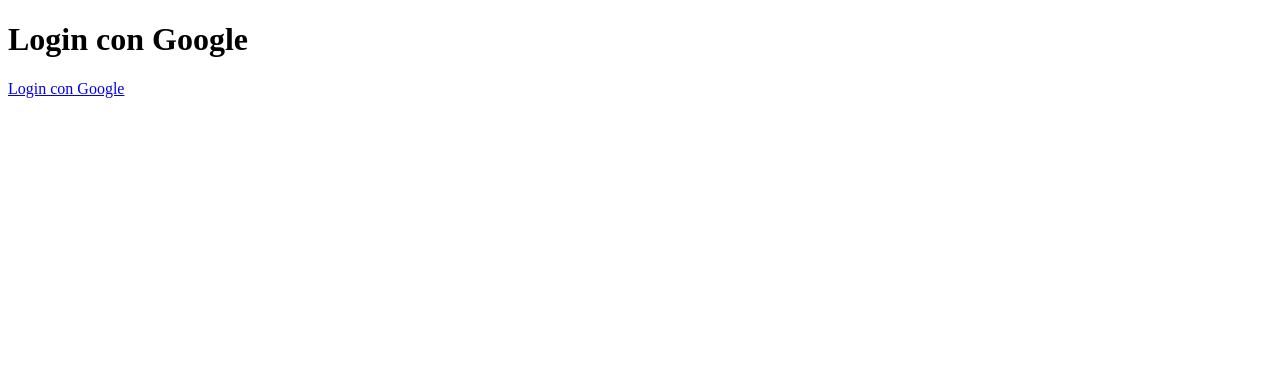
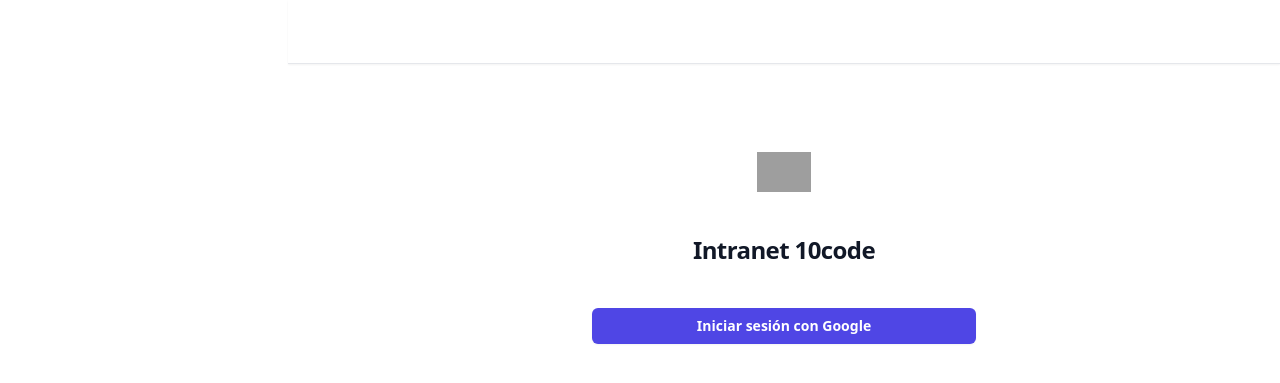
Before and after one commit to jmarqu18/intranet, a Django app: page /login/ in a window 1280 px wide. Shown: the top 383 px of the page. Run offline with Django 5.2, Linux system fonts and the light colour scheme; parts of the project's set-up code (start-up, migrations or seed data) failed here and were passed over; some libraries are stand-ins or nearby versions; grey boxes are pictures that could not be loaded.

Commit message:
Actualizar plantillas de inicio de sesión y página de inicio

```diff
--- /dev/null
+++ b/templates/_base.html
@@ -0,0 +1,62 @@
+{% load static tailwind_tags %}
+<!DOCTYPE html>
+<html class="h-full bg-white">
+
+<head>
+    <meta charset="UTF-8">
+    <meta name="viewport" content="width=device-width, initial-scale=1.0">
+    <title>{% block title %}10code Intranet{% endblock %}</title>
+    {% tailwind_css %}
+</head>
+
+<body class="h-full">
+    <div>
+        <!-- Off-canvas menu for mobile, show/hide based on off-canvas menu state. -->
+        <div class="relative z-50 lg:hidden" role="dialog" aria-modal="true">
+            <!-- Off-canvas menu backdrop -->
+            <div class="fixed inset-0 bg-gray-900/80"></div>
+
+            <div class="fixed inset-0 flex">
+                <!-- Off-canvas menu -->
+                <div class="relative mr-16 flex w-full max-w-xs flex-1">
+                    <!-- Close button -->
+                    <div class="absolute left-full top-0 flex w-16 justify-center pt-5">
+                        <button type="button" class="-m-2.5 p-2.5">
+                            <span class="sr-only">Close sidebar</span>
+                            <svg class="h-6 w-6 text-white" fill="none" viewBox="0 0 24 24" stroke-width="1.5"
+                                stroke="currentColor" aria-hidden="true">
+                                <path stroke-linecap="round" stroke-linejoin="round" d="M6 18L18 6M6 6l12 12" />
+                            </svg>
+                        </button>
+                    </div>
+
+                    <!-- Sidebar component for mobile -->
+                    <div class="flex grow flex-col gap-y-5 overflow-y-auto bg-indigo-600 px-6 pb-4">
+                        <!-- Sidebar content -->
+                    </div>
+                </div>
+            </div>
+        </div>
+
+        <!-- Static sidebar for desktop -->
+        <div class="hidden lg:fixed lg:inset-y-0 lg:z-50 lg:flex lg:w-72 lg:flex-col">
+            <!-- Sidebar component -->
+        </div>
+
+        <div class="lg:pl-72">
+            <!-- Top bar -->
+            <div
+                class="sticky top-0 z-40 flex h-16 shrink-0 items-center gap-x-4 border-b border-gray-200 bg-white px-4 shadow-sm sm:gap-x-6 sm:px-6 lg:px-8">
+                <!-- Top bar content -->
+            </div>
+
+            <main class="py-10">
+                <div class="px-4 sm:px-6 lg:px-8">
+                    {% block content %}{% endblock %}
+                </div>
+            </main>
+        </div>
+    </div>
+</body>
+
+</html>
--- a/templates/login.html
+++ b/templates/login.html
@@ -1,13 +1,20 @@
-<!DOCTYPE html>
-<html>
+{% extends "_base.html" %}
 
-<head>
-    <title>Login</title>
-</head>
+{% block content %}
+<div class="flex min-h-full flex-col justify-center px-6 py-12 lg:px-8">
+    <div class="sm:mx-auto sm:w-full sm:max-w-sm">
+        <img class="mx-auto h-10 w-auto" src="https://tailwindui.com/img/logos/mark.svg?color=indigo&shade=600"
+            alt="Your Company">
+        <h2 class="mt-10 text-center text-2xl font-bold leading-9 tracking-tight text-gray-900">Intranet 10code</h2>
+    </div>
 
-<body>
-    <h1>Login con Google</h1>
-    <a href="{% url 'social:begin' 'google-oauth2' %}">Login con Google</a>
-</body>
-
-</html>
+    <div class="mt-10 sm:mx-auto sm:w-full sm:max-w-sm">
+        <div class="flex justify-center">
+            <a href="{% url 'social:begin' 'google-oauth2' %}"
+                class="flex w-full justify-center rounded-md bg-indigo-600 px-3 py-1.5 text-sm font-semibold leading-6 text-white shadow-sm hover:bg-indigo-500 focus-visible:outline focus-visible:outline-2 focus-visible:outline-offset-2 focus-visible:outline-indigo-600">
+                Iniciar sesión con Google
+            </a>
+        </div>
+    </div>
+</div>
+{% endblock %}
```
Also changed, not shown: templates/home.html (+9 -16 lines), theme/static/css/dist/styles.css (added).
